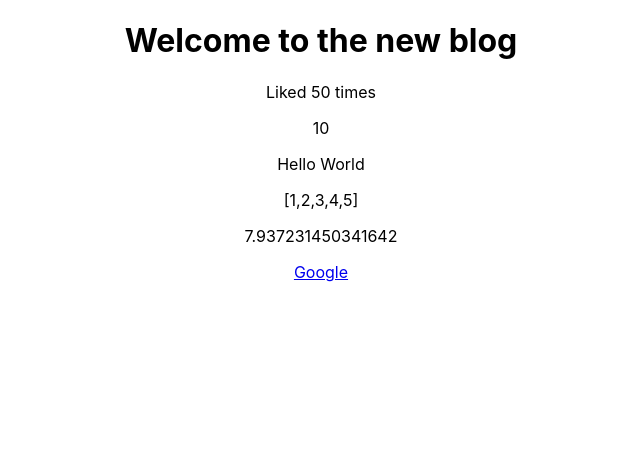
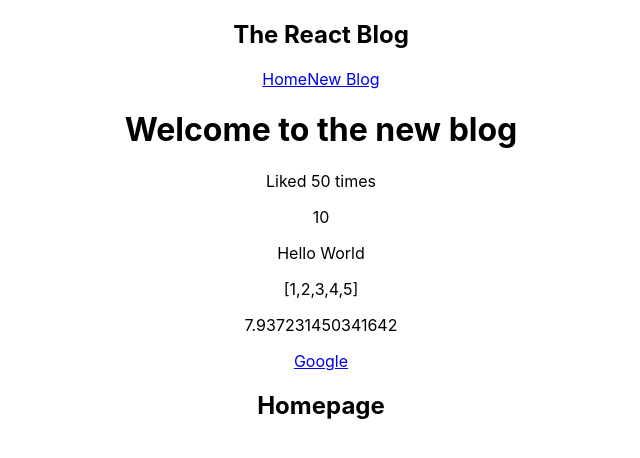
Before and after one commit to Samuel-Dainton/react-blog, a React (Create React App) app: page / in a window 1280 px wide. Shown: the top 458 px of the page, without its empty margins (319-959 px from the left). Built offline with nearby package versions, Linux system fonts and the light colour scheme.

Commit message:
Add home page and navbar

```diff
--- a/src/App.js
+++ b/src/App.js
@@ -1,4 +1,6 @@
 import './App.css';
+import Navbar from './Navbar';
+import Home from './Home';
 
 function App() {
   // Javascript data types can be given to the return to render on the app.
@@ -10,6 +12,9 @@
 
   return (
     <div className="App">
+
+      <Navbar />
+
       <div className="content">
         {/* Called from above */}
         <h1>{title}</h1>
@@ -23,6 +28,8 @@
         <p>{Math.random() * 10}</p>
 
         <a href={link}>Google</a>
+
+        <Home />
       </div>
     </div>
   );
--- /dev/null
+++ b/src/Home.js
@@ -0,0 +1,9 @@
+const Home = () => {
+    return (
+        <div className="home">
+            <h2>Homepage</h2>
+        </div>
+     );
+}
+
+export default Home;
--- /dev/null
+++ b/src/Navbar.js
@@ -0,0 +1,13 @@
+const Navbar = () => {
+    return (
+        <nav className="navbar">
+            <h1>The React Blog</h1>
+            <div className="links">
+                <a href="/">Home</a>
+                <a href="/">New Blog</a>
+            </div>
+        </nav>
+     );
+}
+
+export default Navbar;
```
